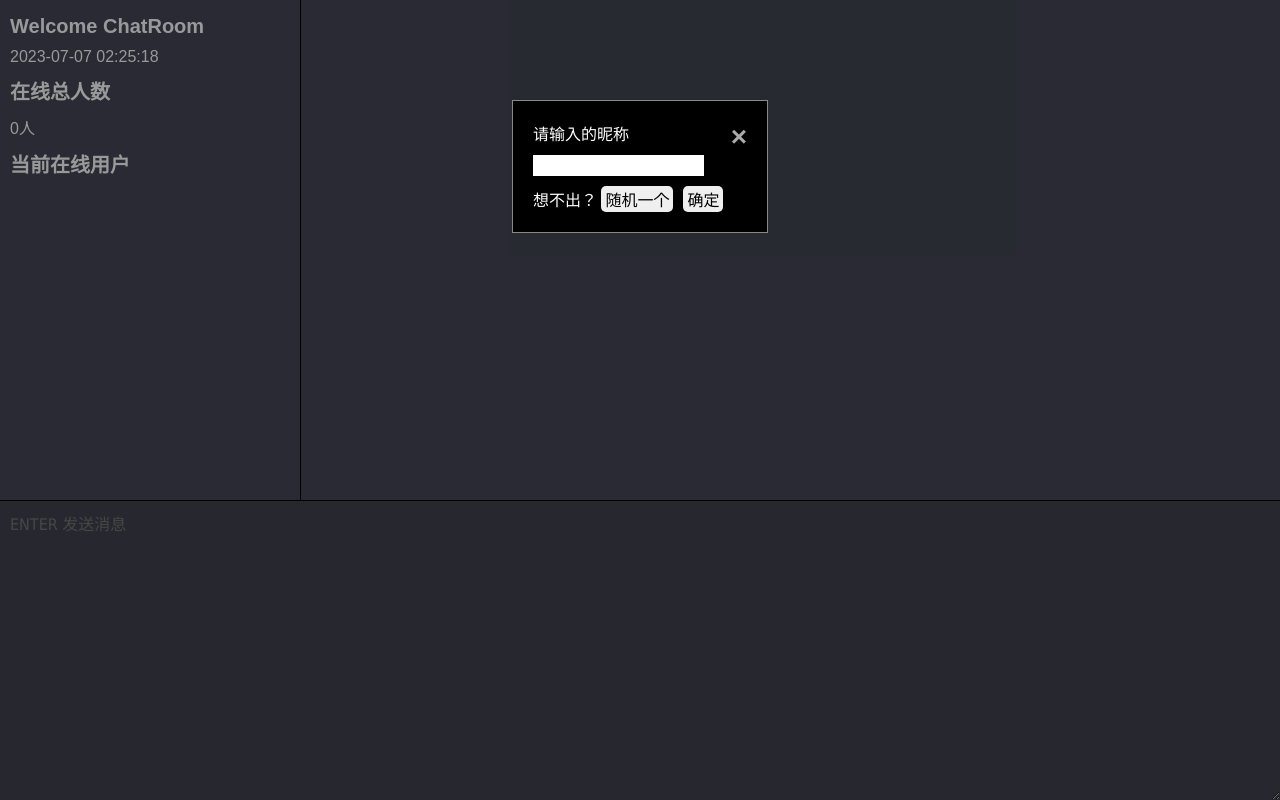
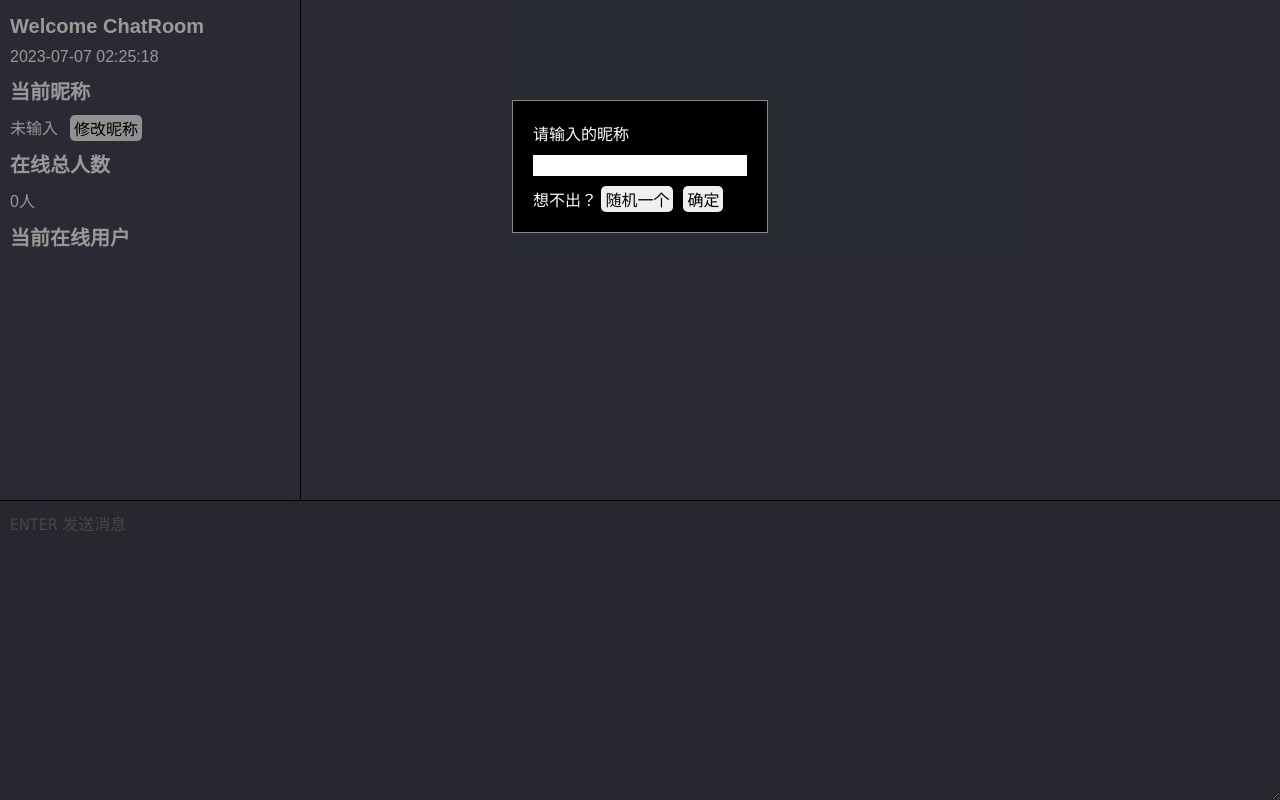
Before and after one commit to sumingcheng/NodeChat, a Vue app in the folder Client/: page / in a window 1280 px wide. Built offline with nearby package versions, Linux system fonts and the light colour scheme.

Commit message:
fix：editNickName

```diff
--- a/Client/src/assets/index.less
+++ b/Client/src/assets/index.less
@@ -83,6 +83,6 @@
 }
 
 .MoInput {
-  width: 80%;
+  width: 100%;
   padding: 1px 4px;
 }
--- a/Client/src/components/messageList/index.vue
+++ b/Client/src/components/messageList/index.vue
@@ -26,9 +26,6 @@ defineProps({
 defineComponent({
   name: 'messageList',
 })
-
-
-
 </script>
 
 <style lang="less" scoped>
--- a/Client/src/components/modal/index.vue
+++ b/Client/src/components/modal/index.vue
@@ -1,7 +1,6 @@
 <template>
   <div v-if="show" class="modal">
     <div class="modal-content">
-      <span class="close" @click="close">&times;</span>
       <slot></slot>
     </div>
   </div>
@@ -12,14 +11,6 @@
 defineProps({
   show: Boolean,
 })
-
-// 定义发出的事件
-const emit = defineEmits(['update:show'])
-
-// 定义关闭模态框的方法
-const close = () => {
-  emit('update:show', false)
-}
 </script>
 
 <style scoped lang="less">
--- a/Client/src/components/userList/index.vue
+++ b/Client/src/components/userList/index.vue
@@ -2,6 +2,11 @@
   <div class="userList">
     <div class="title" style="margin-top: 5px">Welcome ChatRoom</div>
     <div class="content">{{ formattedTime }}</div>
+    <div class="title">当前昵称</div>
+    <div class="editNickName">
+      <div class="content">{{ nickname || "未输入" }}</div>
+      <button @click="editNickName">修改昵称</button>
+    </div>
     <div class="title">在线总人数</div>
     <div class="content">{{ UserListData.length }}人</div>
     <div class="title">当前在线用户</div>
@@ -28,6 +33,12 @@ onMounted(() => {
   }, 1000); // 每秒钟更新一次时间
 });
 
+const emit = defineEmits(['update:editNickName'])
+
+const editNickName = () => {
+  emit('update:editNickName');
+}
+
 defineComponent({
   name: 'userList',
 })
@@ -36,10 +47,12 @@ defineProps({
   UserListData: {
     type: Array as () => User[],
     default: () => []
+  },
+  nickname: {
+    type: String,
+    default: ''
   }
 })
-
-
 </script>
 
 <style lang="less" scoped>
@@ -47,6 +60,20 @@ defineProps({
   overflow-x: hidden;
   white-space: nowrap;
   text-overflow: ellipsis;
+
+  .editNickName {
+    position: relative;
+
+    button {
+      position: absolute;
+      cursor: pointer;
+      border-radius: 5px;
+      padding: 1px 4px;
+      margin-right: 10px;
+      left: 60px;
+      top: 0;
+    }
+  }
 
   .title {
     font-size: 20px;
--- a/Client/src/views/index.vue
+++ b/Client/src/views/index.vue
@@ -2,7 +2,7 @@
   <div class="main">
     <div class="top">
       <div class="left" v-show="!isMobile">
-        <UserList :UserListData="UserListData"/>
+        <UserList :UserListData="UserListData" @update:editNickName="editNickName" :nickname="nickname"/>
       </div>
       <div class="right" ref="rightRef">
         <div class="content" :ref="contentHeight">
@@ -48,6 +48,7 @@ let UserListData = reactive([] as User[])
 let rightRef = ref<null | HTMLDivElement>()
 let showModal = ref(true)
 let contentHeight = ref<any>()
+let nickname = ref('')
 
 const toMsg = () => {
   if (ClientData.value.message && ClientData.value.message.length > 0) {
@@ -62,11 +63,16 @@ const toMsg = () => {
 const initName = () => {
   if (username.value) {
     ClientData.value.username = username.value
+    nickname.value = username.value
     ClientData.value.type = 'text'
     showModal.value = false
     setLocalStorage('username', username.value)
     initConnect()
   }
+}
+
+const editNickName = () => {
+  showModal.value = !showModal.value
 }
 
 // 建立连接
```
